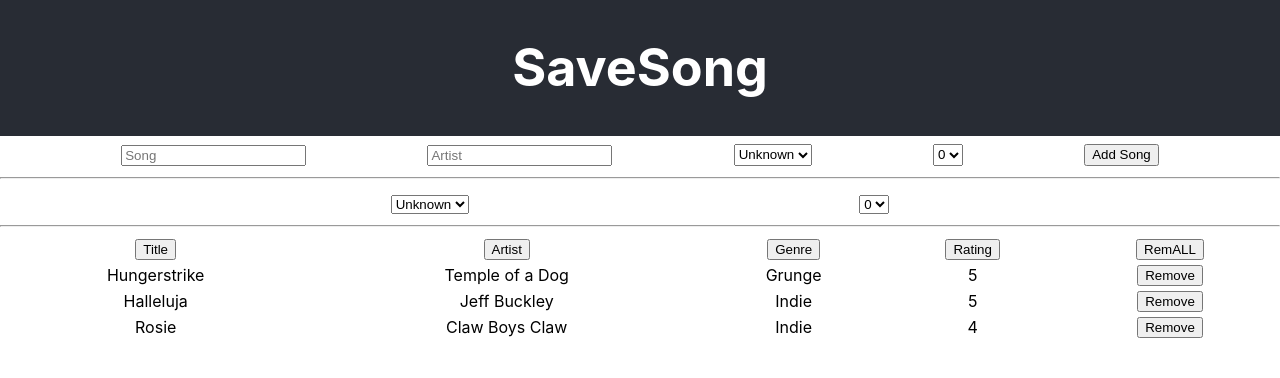
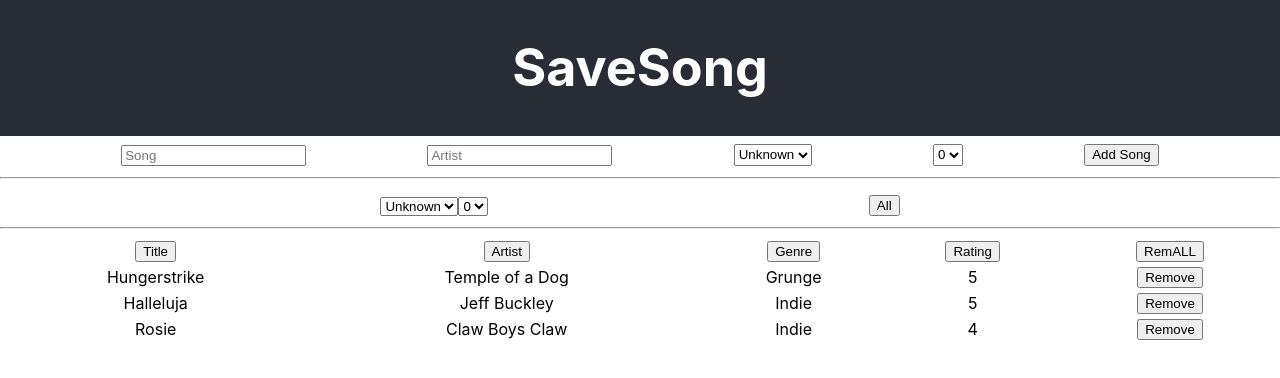
Before and after one commit to Tijs-vd-B/tijs_vd_b_eindopdracht_fed_level35, a React (Create React App) app: page / in a window 1280 px wide. Shown: the top 378 px of the page. Built offline with nearby package versions, Linux system fonts and the light colour scheme.

Commit message:
Added a reset filter button

```diff
--- a/src/SongOverview.js
+++ b/src/SongOverview.js
@@ -73,6 +73,7 @@ class SongOverview extends Component {
     this.handleClickAddSong = this.handleClickAddSong.bind(this);
     this.handleClickRemoveItem = this.handleClickRemoveItem.bind(this);
     this.handleClickRemoveAllSongs = this.handleClickRemoveAllSongs.bind(this);
+    this.handleClickResetFilter = this.handleClickResetFilter.bind(this);
   }
 
   capitalizeFirstChar = function (string) {
@@ -150,6 +151,13 @@ class SongOverview extends Component {
     }
   }
 
+  handleClickResetFilter = () => {
+    this.setState({
+      ...this.state,
+      currentFilter: "All",
+    });
+  };
+
   setFilter = (type) => {
     let newFilter = "All";
     if (type === "genre") {
@@ -177,6 +185,7 @@ class SongOverview extends Component {
           handleChange={this.handleChange}
           genres={this.state.genres}
           ratingOptions={this.state.ratingOptions}
+          handleClickResetFilter={this.handleClickResetFilter}
         />
         <hr />
         <SongList
--- a/src/components/SongFilter.js
+++ b/src/components/SongFilter.js
@@ -3,7 +3,8 @@ import InputSelect from "./InputSelect";
 
 function SongFilter(props) {
   return (
-    <form className="songfilter-container" onChange={props.handleChange}>
+    <div className="songfilter-container">
+      <form className="songfilter-form" onChange={props.handleChange}>
         <InputSelect
           name="filterGenre"
           items={props.genres}
@@ -15,6 +16,15 @@ function SongFilter(props) {
           handleChange={props.handleChange}
         />
       </form>
+      <button
+        className="songfilter-button"
+        name="filterReset"
+        onClick={props.handleClickResetFilter}
+        value="All"
+      >
+        All
+      </button>
+    </div>
   );
 }
 
--- a/src/components/SongList.js
+++ b/src/components/SongList.js
@@ -27,11 +27,9 @@ function SongList(props) {
       direction = "descending";
     }
     setSortConfig({ key, direction });
-    console.log(sortConfig);
   };
 
   const setButtonText = (name) => {
-    // console.log(sortConfig.key);
     if (sortConfig == null || sortConfig.key !== name.toLowerCase())
       return `${name}`;
     else if (sortConfig.direction === "descending") return `${name} ˄`;
@@ -39,9 +37,6 @@ function SongList(props) {
   };
 
   const filterSetting = (filter) => {
-    console.log(filter);
-    const filterOn = filter.value;
-    console.log(filterOn);
     if (filter === "All") return () => true;
     else if (filter.name === "genre") {
       return (i) => i.genre === filter.value;
```
Also changed, not shown: 1 other file (tests, documents, lock files or other folders). Lines whose indentation alone changed are shown as unchanged.
